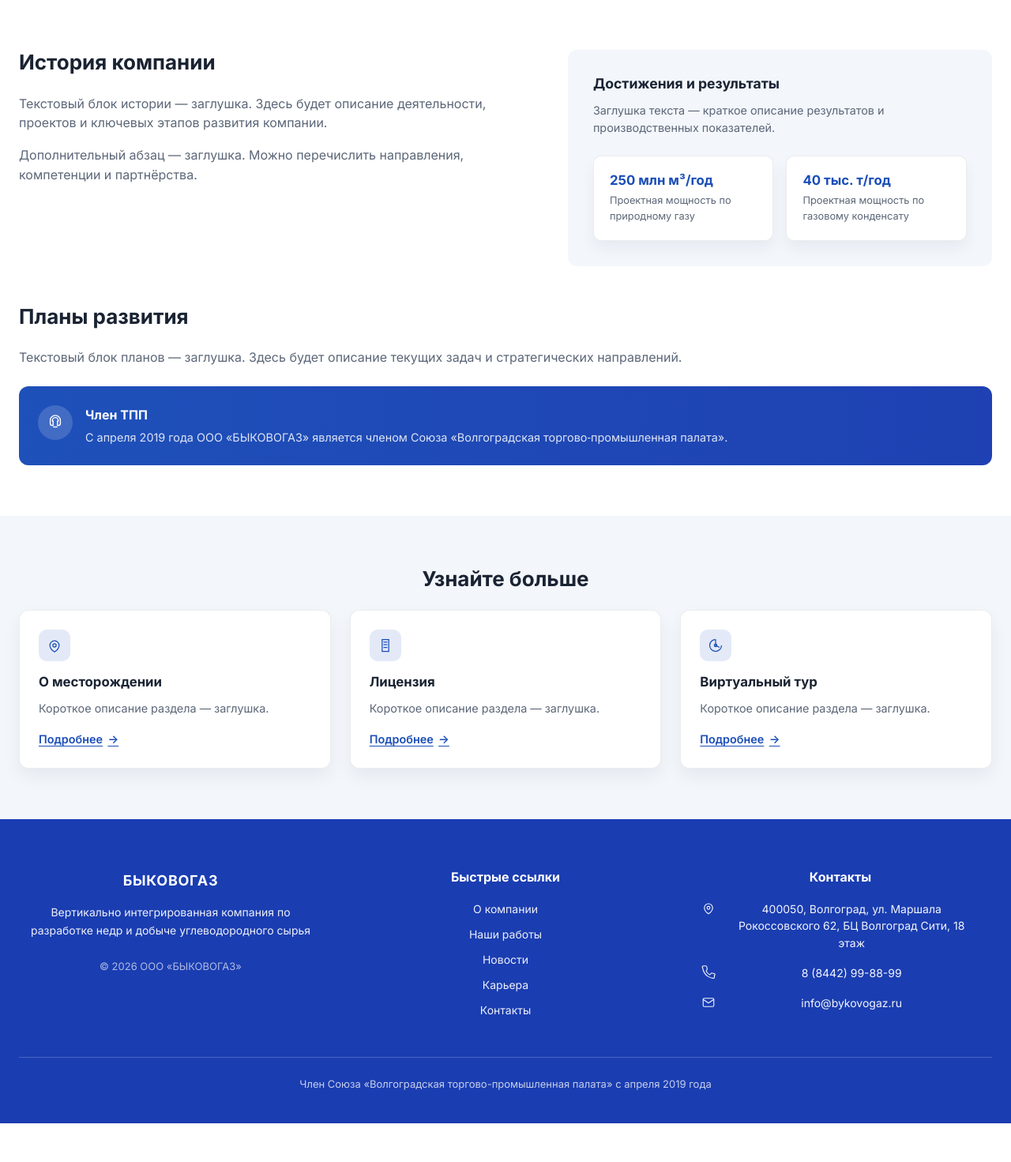
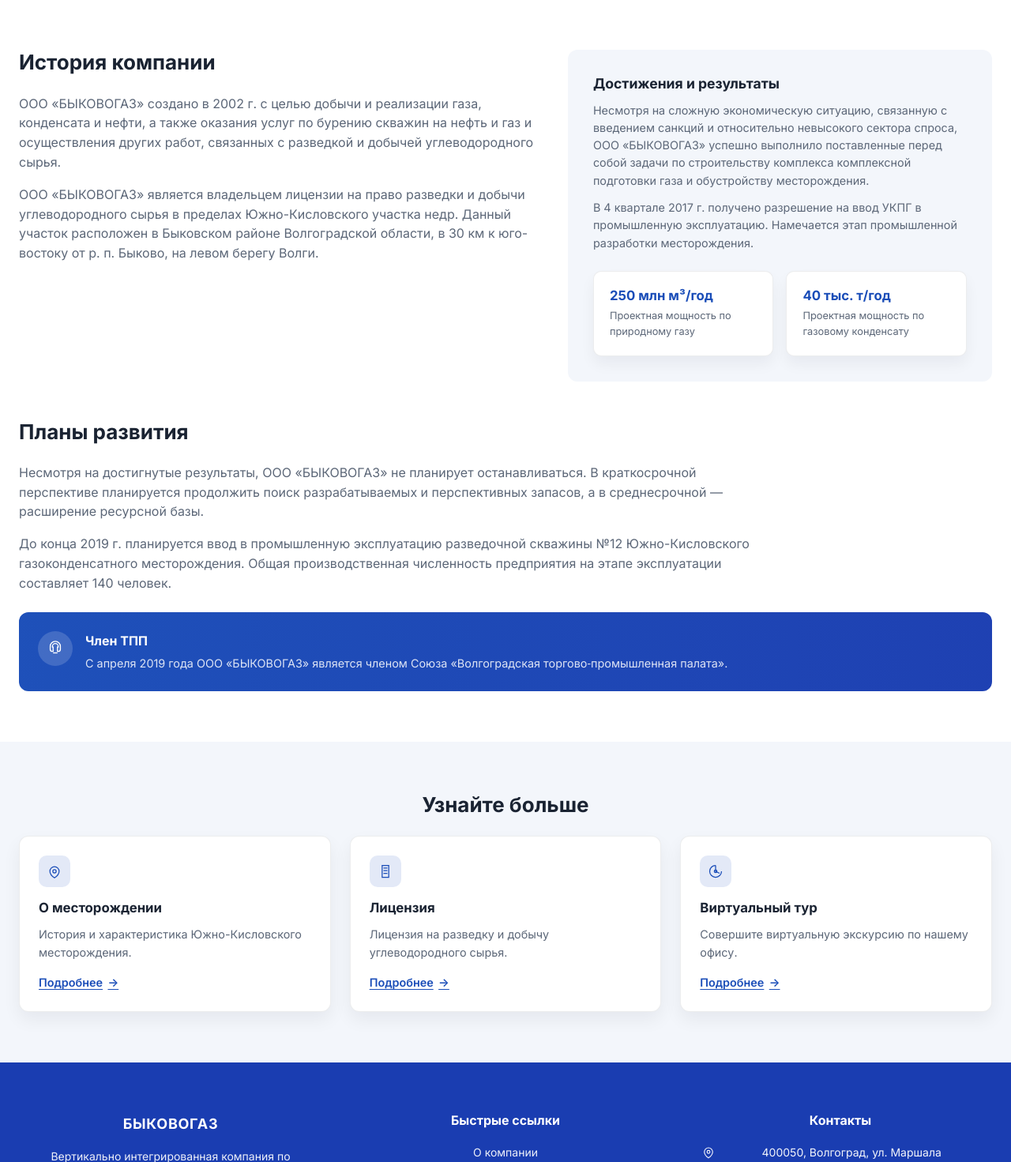
Before and after one commit to vesker034/BYKOVOGAZ, a Django app: page /about/company/ in a window 1280 px wide. Shown: the part 321-1792 px from the top of the page at 79% size. Before the commit the page ends 1743 px from the top, so only its background shows below. Run offline with Django 5.2, Linux system fonts and the light colour scheme.

Commit message:
feat(about): update company page content

```diff
--- a/static/css/style.css
+++ b/static/css/style.css
@@ -103,7 +103,7 @@ a:hover {
 }
 
 .page-hero--about {
-    background-image: url("../img/hero-about.jpg");
+    background-image: url("../img/home-hero.jpg");
 }
 
 .page-hero--about::before {
--- a/templates/pages/about_company.html
+++ b/templates/pages/about_company.html
@@ -12,10 +12,15 @@
                 <div class="content-grid__main">
                     <h2 class="section__title">История компании</h2>
                     <p class="section__text">
-                        Текстовый блок истории — заглушка. Здесь будет описание деятельности, проектов и ключевых этапов развития компании.
+                        ООО «БЫКОВОГАЗ» создано в 2002 г. с целью добычи и реализации газа,
+                        конденсата и нефти, а также оказания услуг по бурению скважин на нефть и газ
+                        и осуществления других работ, связанных с разведкой и добычей углеводородного сырья.
                     </p>
                     <p class="section__text">
-                        Дополнительный абзац — заглушка. Можно перечислить направления, компетенции и партнёрства.
+                        ООО «БЫКОВОГАЗ» является владельцем лицензии на право разведки и добычи
+                        углеводородного сырья в пределах Южно-Кисловского участка недр. Данный участок
+                        расположен в Быковском районе Волгоградской области, в 30 км к юго-востоку от
+                        р. п. Быково, на левом берегу Волги.
                     </p>
                 </div>
 
@@ -23,7 +28,14 @@
                     <div class="panel">
                         <h3 class="panel__title">Достижения и результаты</h3>
                         <p class="panel__text">
-                            Заглушка текста — краткое описание результатов и производственных показателей.
+                            Несмотря на сложную экономическую ситуацию, связанную с введением санкций и
+                            относительно невысокого сектора спроса, ООО «БЫКОВОГАЗ» успешно выполнило
+                            поставленные перед собой задачи по строительству комплекса комплексной подготовки
+                            газа и обустройству месторождения.
+                        </p>
+                        <p class="panel__text">
+                            В 4 квартале 2017 г. получено разрешение на ввод УКПГ в промышленную эксплуатацию.
+                            Намечается этап промышленной разработки месторождения.
                         </p>
                         <div class="stat-cards">
                             <div class="stat-card">
@@ -42,7 +54,14 @@
             <div class="mt-5">
                 <h2 class="section__title">Планы развития</h2>
                 <p class="section__text">
-                    Текстовый блок планов — заглушка. Здесь будет описание текущих задач и стратегических направлений.
+                    Несмотря на достигнутые результаты, ООО «БЫКОВОГАЗ» не планирует останавливаться.
+                    В краткосрочной перспективе планируется продолжить поиск разрабатываемых и перспективных
+                    запасов, а в среднесрочной — расширение ресурсной базы.
+                </p>
+                <p class="section__text">
+                    До конца 2019 г. планируется ввод в промышленную эксплуатацию разведочной скважины №12
+                    Южно-Кисловского газоконденсатного месторождения. Общая производственная численность
+                    предприятия на этапе эксплуатации составляет 140 человек.
                 </p>
             </div>
 
@@ -73,7 +92,9 @@
                                 <svg xmlns="http://www.w3.org/2000/svg" width="20" height="20" fill="none" stroke="currentColor" stroke-width="1.5" viewBox="0 0 24 24"><path d="M12 22s7-4.5 7-10a7 7 0 10-14 0c0 5.5 7 10 7 10z"/><circle cx="12" cy="12" r="2.5"/></svg>
                             </div>
                             <h3 class="card-ui__title card-ui__title--tight">О месторождении</h3>
-                            <p class="card-ui__text">Короткое описание раздела — заглушка.</p>
+                            <p class="card-ui__text">
+                                История и характеристика Южно-Кисловского месторождения.
+                            </p>
                             <a class="card-ui__link" href="{% url 'main:about_field' %}">Подробнее <span aria-hidden="true">→</span></a>
                         </div>
                     </div>
@@ -85,7 +106,9 @@
                                 <svg xmlns="http://www.w3.org/2000/svg" width="20" height="20" fill="none" stroke="currentColor" stroke-width="1.5" viewBox="0 0 24 24"><path d="M7 3h10v18H7z"/><path d="M9 7h6M9 11h6M9 15h6"/></svg>
                             </div>
                             <h3 class="card-ui__title card-ui__title--tight">Лицензия</h3>
-                            <p class="card-ui__text">Короткое описание раздела — заглушка.</p>
+                            <p class="card-ui__text">
+                                Лицензия на разведку и добычу углеводородного сырья.
+                            </p>
                             <a class="card-ui__link" href="{% url 'main:about_license' %}">Подробнее <span aria-hidden="true">→</span></a>
                         </div>
                     </div>
@@ -97,7 +120,9 @@
                                 <svg xmlns="http://www.w3.org/2000/svg" width="20" height="20" fill="none" stroke="currentColor" stroke-width="1.5" viewBox="0 0 24 24"><path d="M12 3a9 9 0 1 0 9 9"/><path d="M12 3v9l6 3"/><circle cx="12" cy="12" r="2"/></svg>
                             </div>
                             <h3 class="card-ui__title card-ui__title--tight">Виртуальный тур</h3>
-                            <p class="card-ui__text">Короткое описание раздела — заглушка.</p>
+                            <p class="card-ui__text">
+                                Совершите виртуальную экскурсию по нашему офису.
+                            </p>
                             <a class="card-ui__link" href="{% url 'main:about_tour' %}">Подробнее <span aria-hidden="true">→</span></a>
                         </div>
                     </div>
```
